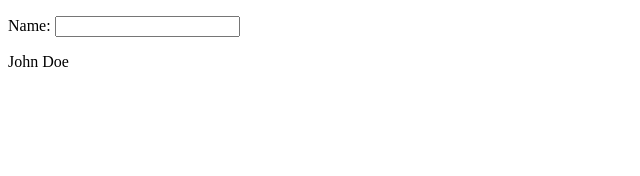
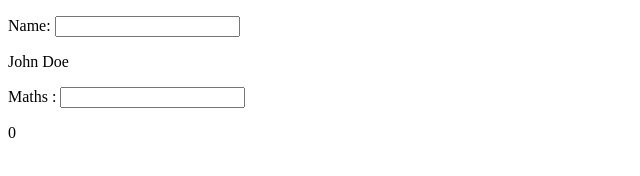
Before and after one commit to michaelbetsy/michaelbetsy.github.io, a plain HTML site: page index.html in a window 1280 px wide. Shown: the whole page, without its empty margins (0-640 px from the left). Drawn offline with nearby package versions, Linux system fonts and the light colour scheme.

Commit message:
Update index.html

```diff
--- a/index.html
+++ b/index.html
@@ -7,7 +7,10 @@
    <p>Name: <input type="text" ng-model="name"></p>
   <p ng-bind="name"></p>
 {{ firstName + " " + lastName }}
+   <p>Maths : <input type="number" ng-model="math"></p>
+   {{50 +10 *(math -75)/15}}
 </div>
+
 
 <script>
 var app = angular.module("myApp", []);
```
